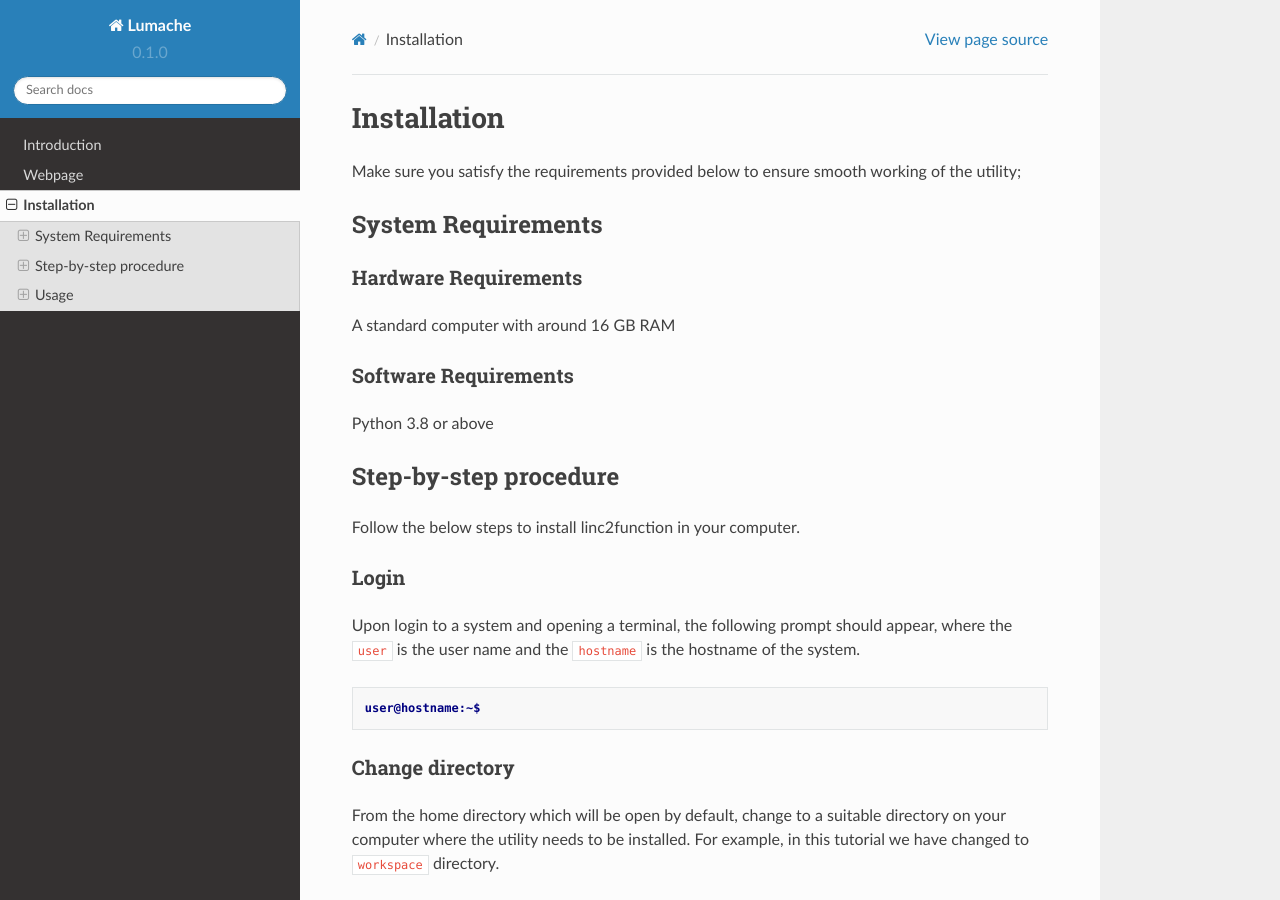
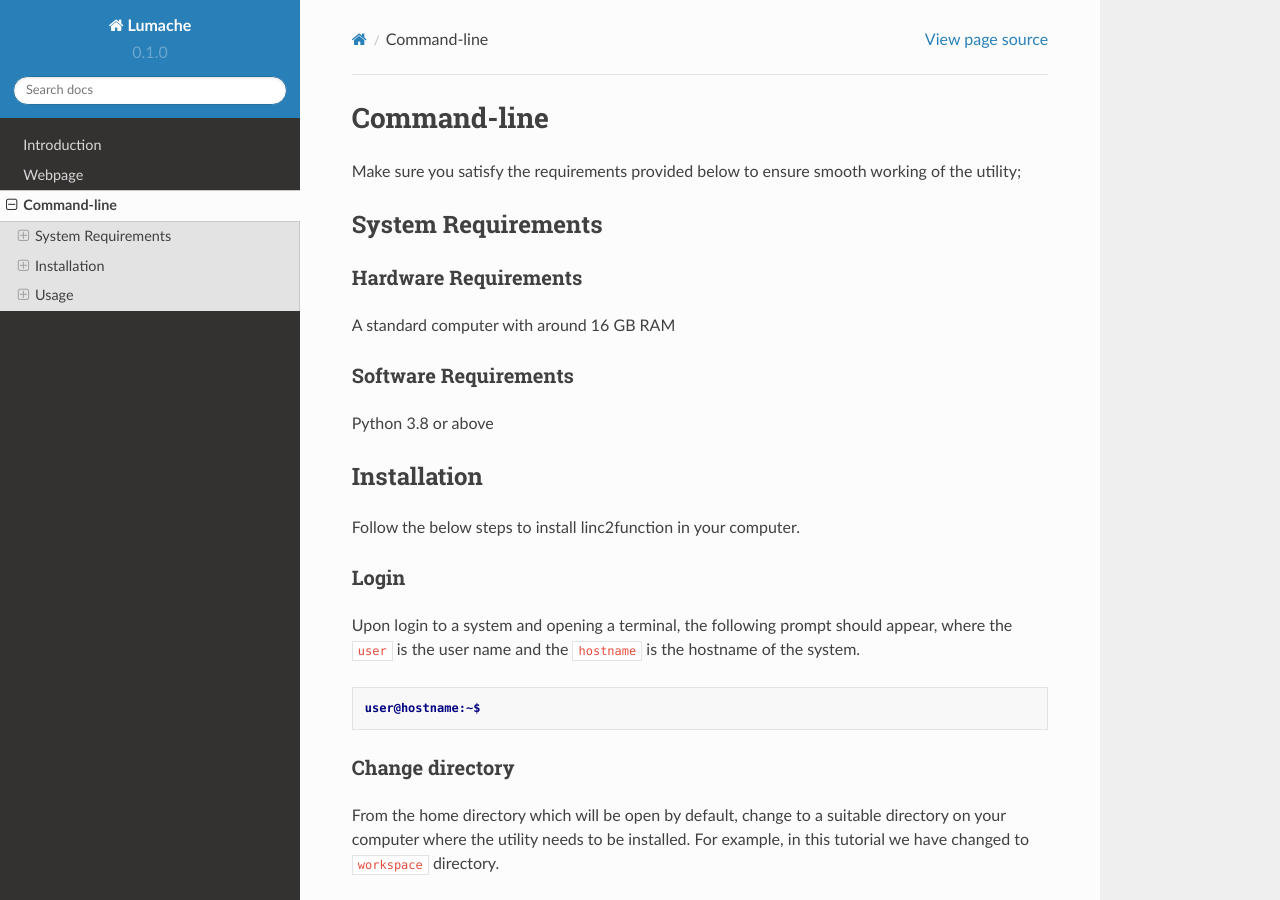
Before and after one commit to ryashpal/linc2function-tutorial, a Sphinx documentation site: the page built from docs/source/command_line.rst, in a window 1280 px wide and 900 px high. Built offline with Sphinx 7.4.7 and the Read the Docs theme 2.0.0, drawn with Linux system fonts in a browser that asks for light colours.

Commit message:
Update command_line.rst

```diff
--- a/docs/source/command_line.rst
+++ b/docs/source/command_line.rst
@@ -1,4 +1,4 @@
-Installation
+Command-line
 ------------
 
 Make sure you satisfy the requirements provided below to ensure smooth working of the utility;
@@ -16,8 +16,8 @@ Software Requirements
 
 Python 3.8 or above
 
-Step-by-step procedure
-~~~~~~~~~~~~~~~~~~~~~~
+Installation
+~~~~~~~~~~~~
 
 Follow the below steps to install linc2function in your computer.
 
```
